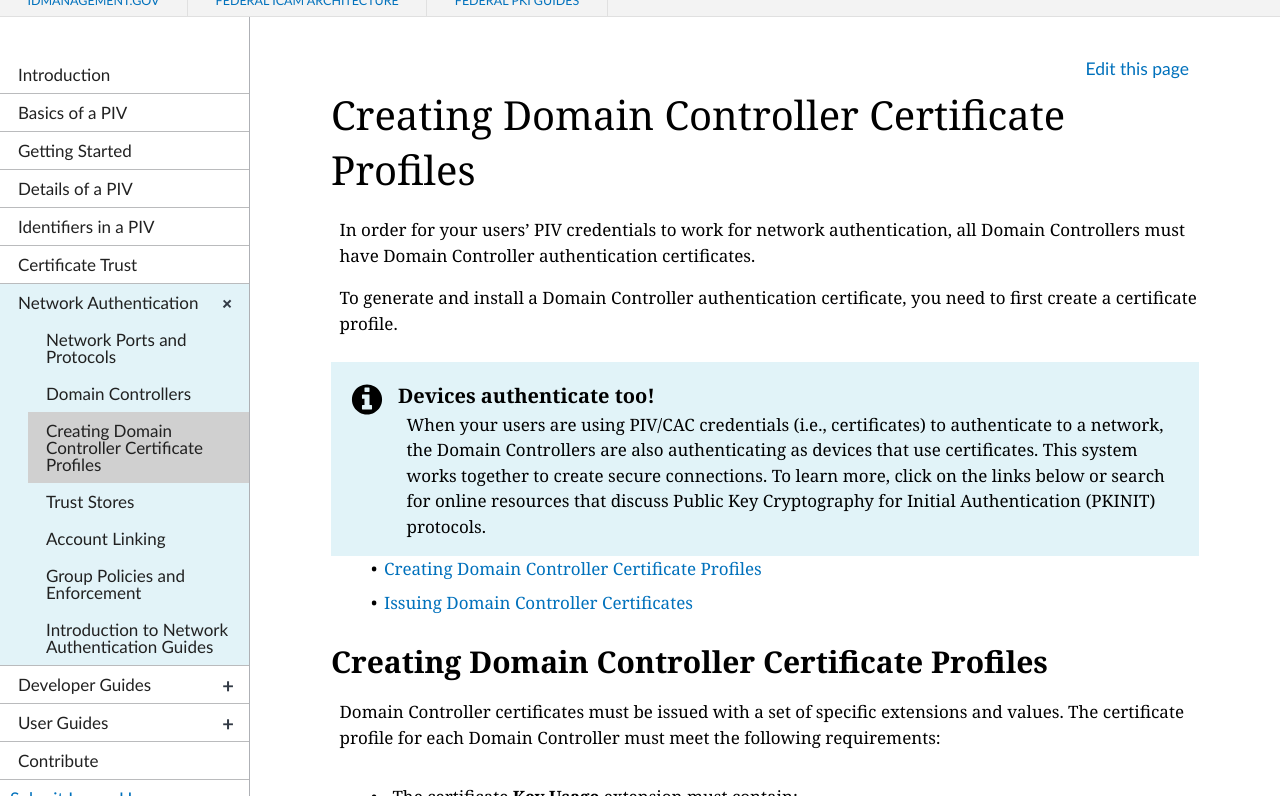
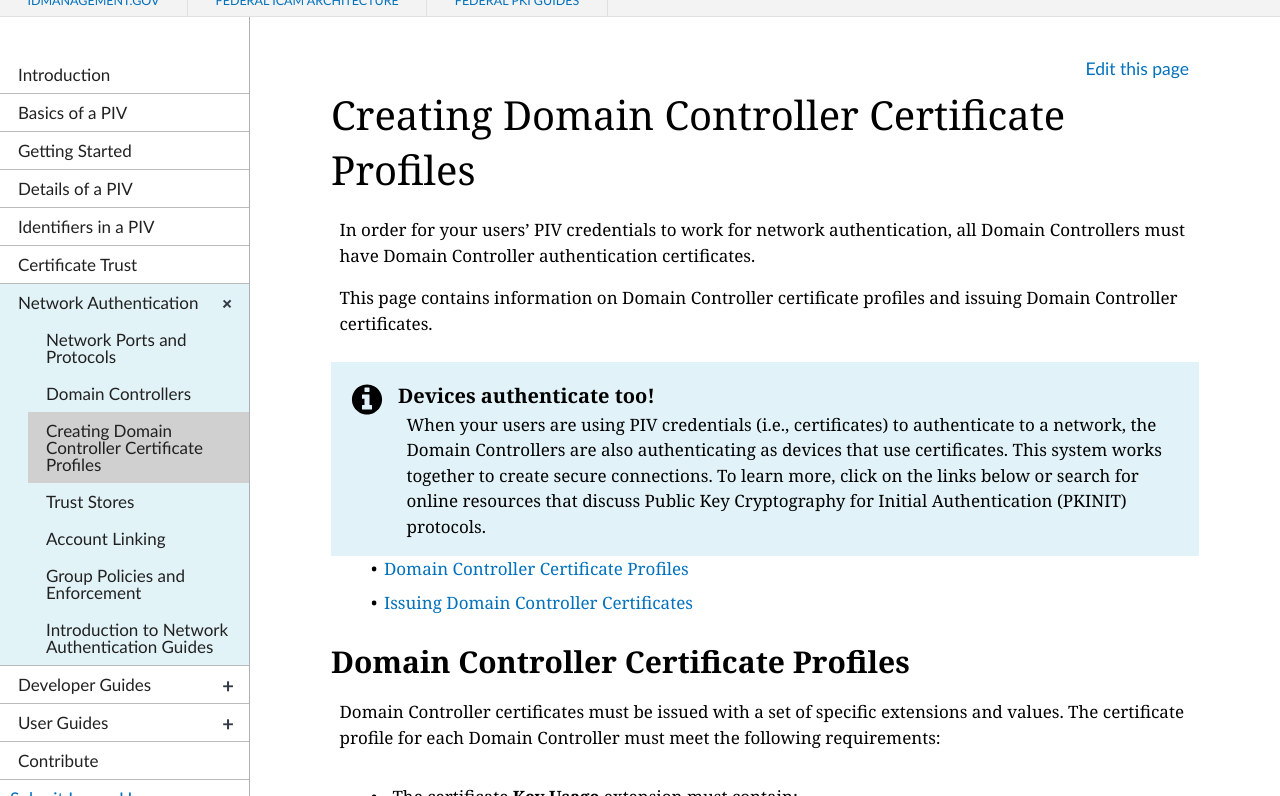
Before and after one commit to GSA/piv-guides, a Jekyll site: the page built from _networkconfig/2a_newdc-3.md, in a window 1280 px wide and 900 px high, cut to the strip 104-900 px from the top of the window. Built offline with Jekyll 4.4.1, drawn with Linux system fonts in a browser that asks for light colours; nearby versions of some CDN libraries.

Commit message:
Create 2a_newdc-3.md

```diff
--- a/_networkconfig/2a_newdc-3.md
+++ b/_networkconfig/2a_newdc-3.md
@@ -4,18 +4,18 @@ title: Creating Domain Controller Certificate Profiles
 collection: networkconfig
 permalink: networkconfig/2a_newdc-3.md/
 ---
-In order for your users' PIV credentials to work for network authentication, all Domain Controllers must have Domain Controller authentication certificates. <!--This type of certificate is for a Certification Authority? Should say that here.-->
+In order for your users' PIV credentials to work for network authentication, all Domain Controllers must have Domain Controller authentication certificates.
 
-To generate and install a Domain Controller authentication certificate, you need to first create a certificate profile.
+This page contains information on Domain Controller certificate profiles and issuing Domain Controller certificates.
 
-{% include alert-info.html heading = "Devices authenticate too!" content="When your users are using PIV/CAC credentials (i.e., certificates) to authenticate to a network, the Domain Controllers are also authenticating as devices that use certificates. This system works together to create secure connections. To learn more, click on the links below or search for online resources that discuss Public Key Cryptography for Initial Authentication (PKINIT) protocols." %}
+{% include alert-info.html heading = "Devices authenticate too!" content="When your users are using PIV credentials (i.e., certificates) to authenticate to a network, the Domain Controllers are also authenticating as devices that use certificates. This system works together to create secure connections. To learn more, click on the links below or search for online resources that discuss Public Key Cryptography for Initial Authentication (PKINIT) protocols." %}
 
-* [Creating Domain Controller Certificate Profiles](#creating-domain-controller-certificate-profiles)
+* [Domain Controller Certificate Profiles](#domain-controller-certificate-profiles)
 * [Issuing Domain Controller Certificates](#issuing-domain-controller-certificates)
 
-## Creating Domain Controller Certificate Profiles <!--Are profiles are being created here? "Created" is never used in this section. Should Certification Authority be mentioned here somewhere?-->
+## Domain Controller Certificate Profiles
 
-Domain Controller certificates must be issued with a set of specific extensions and values. The certificate profile for each Domain Controller must meet the following requirements: <!--What actions is the system administrator taking to create the profile? This gives information but nearly no instructions.-->
+Domain Controller certificates must be issued with a set of specific extensions and values. The certificate profile for each Domain Controller must meet the following requirements:
 
 - The certificate **Key Usage** extension must contain:
 
```
